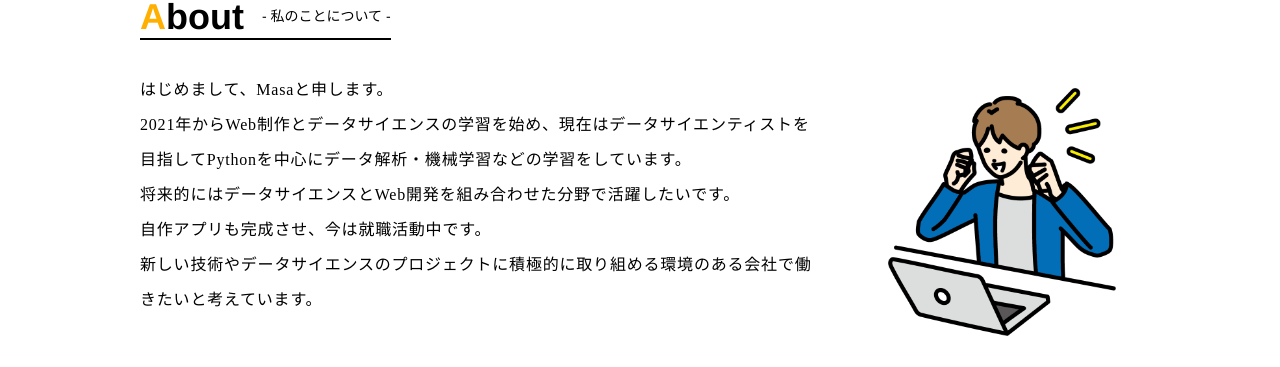
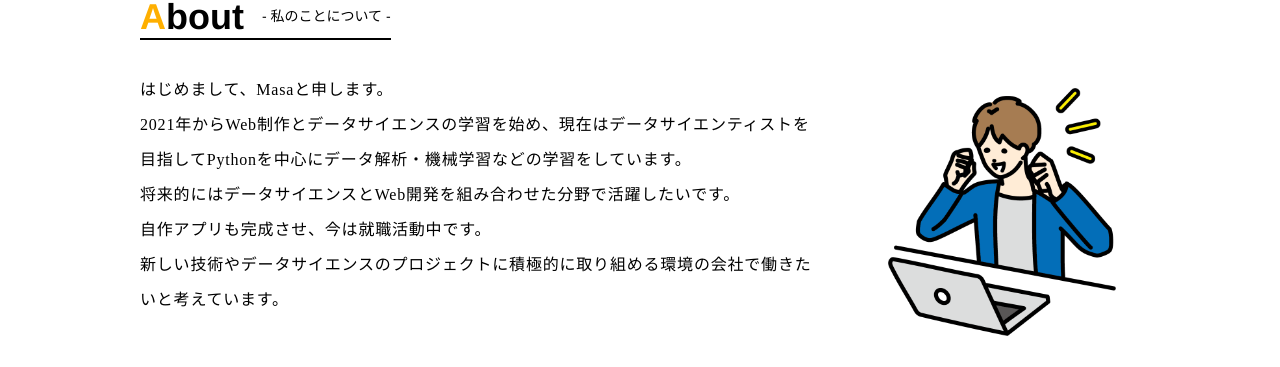
Before and after one commit to Masato-210831/portfolio_site_by_vercel, a React (Vite) app: page / in a window 1280 px wide. Shown: the part 725-1092 px from the top of the page. Built offline with nearby package versions, Linux system fonts and the light colour scheme; a web font is replaced by a local one.

Commit message:
modified about contexts

```diff
--- a/src/components/About.jsx
+++ b/src/components/About.jsx
@@ -29,7 +29,7 @@ const About = () => {
           はじめまして、Masaと申します。<br/>2021年からWeb制作とデータサイエンスの学習を始め、現在はデータサイエンティストを目指してPythonを中心にデータ解析・機械学習などの学習をしています。<br/>
           将来的にはデータサイエンスとWeb開発を組み合わせた分野で活躍したいです。<br/>
           自作アプリも完成させ、今は就職活動中です。<br/>
-          新しい技術やデータサイエンスのプロジェクトに積極的に取り組める環境のある会社で働きたいと考えています。
+          新しい技術やデータサイエンスのプロジェクトに積極的に取り組める環境の会社で働きたいと考えています。
         </Typography>
       </Box>
       <Box sx={{flex:1, width:{sm:1, xs:'80%'}, py:2, px:3, mb:{sm:0, xs:2}, mx:'auto'}}>
--- a/src/pages/WorkAppDetail_1.jsx
+++ b/src/pages/WorkAppDetail_1.jsx
@@ -78,7 +78,8 @@ const details = [
   {
     title:"アプリ用サンプル置き場",
     description:(
-      <Link href="https://drive.google.com/drive/folders/14SU1kJ6NFKjfBMrKyq6F1ZGJgTra1MPT" >
+      // <Link href="https://drive.google.com/drive/folders/14SU1kJ6NFKjfBMrKyq6F1ZGJgTra1MPT" >
+      <Link href="https://drive.google.com/drive/folders/14SU1kJ6NFKjfBMrKyq6F1ZGJgTra1MPT?usp=sharing" >
       サンプル置き場 (ファイル共有用Googleドライブ)
       </Link>
     )
```
